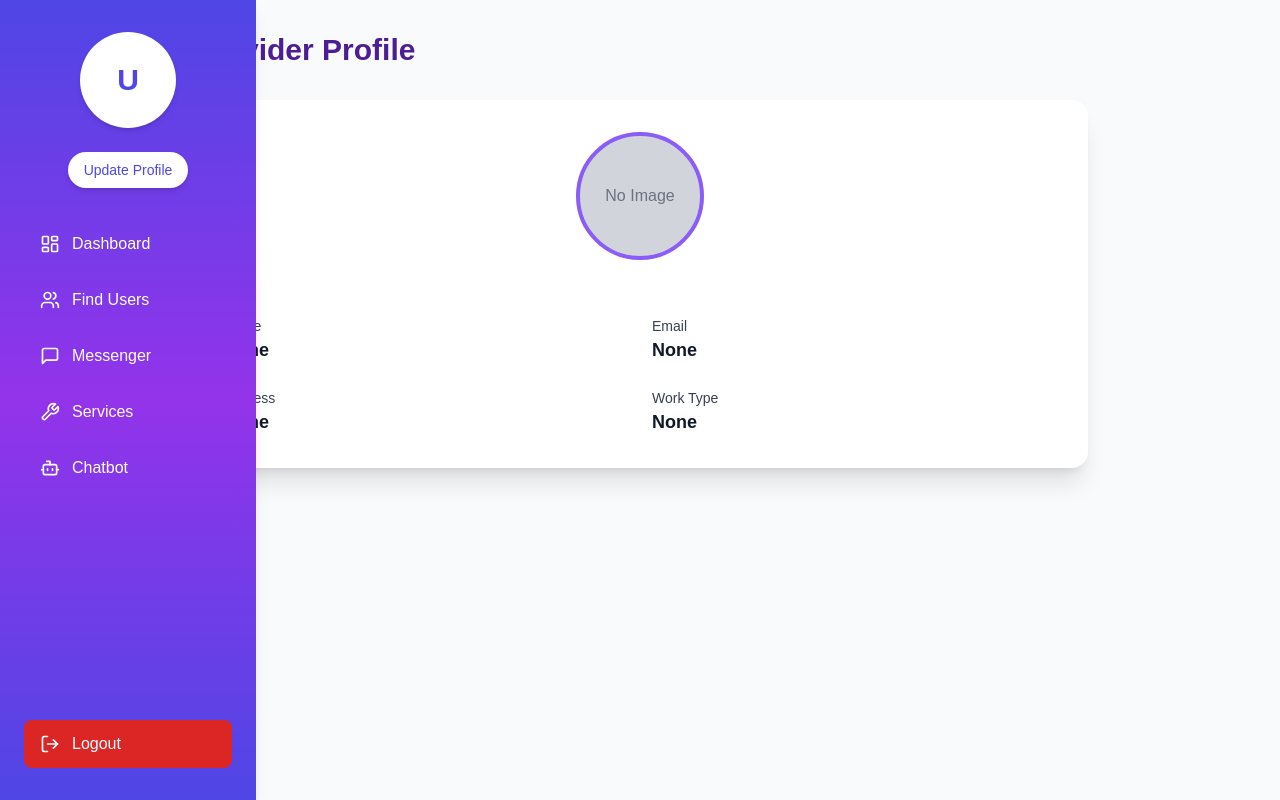
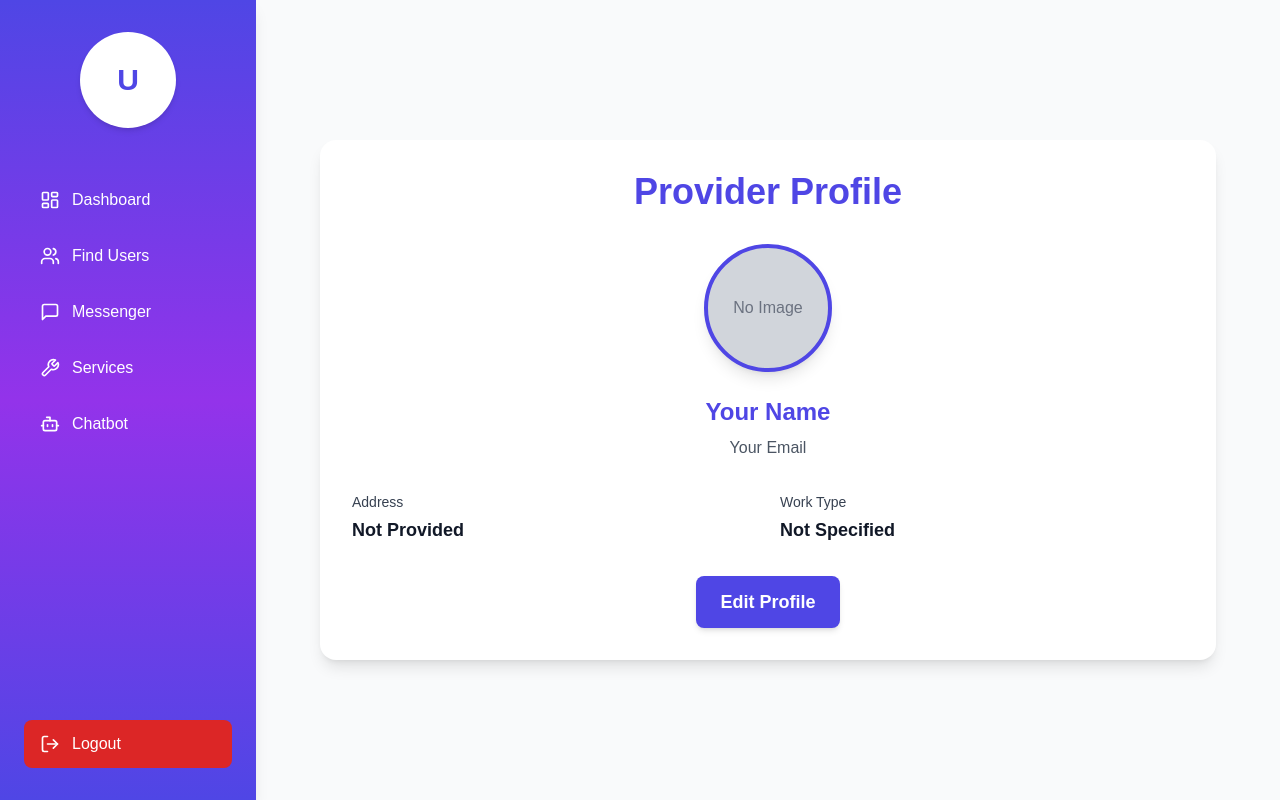
Before and after one commit to gfor-gour/Service_Connect-project350, a Next.js app in the folder client/: page /provider in a window 1280 px wide. Built offline with nearby package versions, Linux system fonts and the light colour scheme.

Commit message:
Profile: changed layout, Route,and update profile page design

```diff
--- a/client/src/app/components/Sidebar.tsx
+++ b/client/src/app/components/Sidebar.tsx
@@ -102,12 +102,6 @@ const Sidebar = () => {
             </span>
           </div>
           <h2 className="text-xl font-semibold">{userName}</h2>
-          <button
-            onClick={handleUpdateProfileClick}
-            className="mt-2 text-sm font-medium text-indigo-600 bg-white px-4 py-2 rounded-full shadow-md hover:bg-gray-100 transition"
-          >
-            Update Profile
-          </button>
         </div>
 
         <nav className="flex-1">
--- a/client/src/app/provider-profile/page.tsx
+++ b/client/src/app/provider-profile/page.tsx
@@ -146,13 +146,12 @@ const ProviderProfile = () => {
   return (
     <div className="flex min-h-screen bg-gray-50 dark:bg-gray-900">
       <Sidebar />
-      <div className="flex-1 p-8">
-        <div className="max-w-5xl mx-auto">
-          <h1 className="text-4xl font-extrabold mb-8 text-indigo-600 dark:text-indigo-400">
+      <div className="flex-1 lg:ml-64 flex items-center justify-center p-8">
+        <div className="max-w-4xl w-full bg-white dark:bg-gray-800 rounded-2xl shadow-lg p-8">
+          <h1 className="text-4xl font-extrabold mb-8 text-indigo-600 dark:text-indigo-400 text-center">
             Provider Dashboard
           </h1>
 
-          <div className="bg-white dark:bg-gray-800 rounded-2xl shadow-lg p-8">
           <div className="flex flex-col items-center mb-8">
             <div className="relative mb-6">
               <img
@@ -250,7 +249,6 @@ const ProviderProfile = () => {
         </div>
       </div>
     </div>
-    </div>
   );
 };
 
--- a/client/src/app/provider/page.tsx
+++ b/client/src/app/provider/page.tsx
@@ -66,49 +66,62 @@ const ProviderPage = () => {
   }
 
   return (
-    <div className="flex min-h-screen bg-gray-50">
+    <div className="flex min-h-screen bg-gray-50 dark:bg-gray-900">
       <Sidebar />
-      <div className="flex-1 p-8">
-        <div className="max-w-4xl mx-auto">
-          <h1 className="text-3xl font-bold mb-8 text-violet-900">Provider Profile</h1>
+      <div className="flex-1 lg:ml-64 flex items-center justify-center p-8">
+        <div className="max-w-4xl w-full bg-white dark:bg-gray-800 rounded-2xl shadow-lg p-8">
+          <h1 className="text-4xl font-extrabold mb-8 text-indigo-600 dark:text-indigo-400 text-center">
+            Provider Profile
+          </h1>
 
-          <div className="bg-white rounded-2xl shadow-xl p-8">
           <div className="flex flex-col items-center mb-8">
             <div className="relative mb-6">
               {profile.profilePicture ? (
                 <img
                   src={profile.profilePicture}
                   alt="Profile"
-                    className="w-32 h-32 rounded-full object-cover border-4 border-violet-500"
+                  className="w-32 h-32 rounded-full object-cover border-4 border-indigo-600 shadow-lg"
                 />
               ) : (
-                  <div className="w-32 h-32 rounded-full bg-gray-300 flex items-center justify-center border-4 border-violet-500">
+                <div className="w-32 h-32 rounded-full bg-gray-300 flex items-center justify-center border-4 border-indigo-600 shadow-lg">
                   <span className="text-gray-500">No Image</span>
                 </div>
               )}
             </div>
+            <h2 className="text-2xl font-bold text-indigo-600 dark:text-indigo-400 mb-2">
+              {profile.name || "Your Name"}
+            </h2>
+            <p className="text-gray-600 dark:text-gray-300">
+              {profile.email || "Your Email"}
+            </p>
           </div>
 
-            <div className="space-y-6">
           <div className="grid grid-cols-1 md:grid-cols-2 gap-6">
             <div>
-                  <p className="text-sm font-medium text-gray-700">Name</p>
-                  <p className="text-lg font-semibold text-gray-900">{profile.name || "None"}</p>
+              <p className="text-sm font-medium text-gray-700 dark:text-gray-300 mb-1">
+                Address
+              </p>
+              <p className="text-lg font-semibold text-gray-900 dark:text-gray-200">
+                {profile.address || "Not Provided"}
+              </p>
             </div>
             <div>
-                  <p className="text-sm font-medium text-gray-700">Email</p>
-                  <p className="text-lg font-semibold text-gray-900">{profile.email || "None"}</p>
-                </div>
-                <div>
-                  <p className="text-sm font-medium text-gray-700">Address</p>
-                  <p className="text-lg font-semibold text-gray-900">{profile.address || "None"}</p>
-                </div>
-                <div>
-                  <p className="text-sm font-medium text-gray-700">Work Type</p>
-                  <p className="text-lg font-semibold text-gray-900 capitalize">{profile.workType || "None"}</p>
+              <p className="text-sm font-medium text-gray-700 dark:text-gray-300 mb-1">
+                Work Type
+              </p>
+              <p className="text-lg font-semibold text-gray-900 dark:text-gray-200 capitalize">
+                {profile.workType || "Not Specified"}
+              </p>
             </div>
           </div>
-            </div>
+
+          <div className="mt-8 text-center">
+            <button
+              onClick={() => (window.location.href = "/provider-profile")}
+              className="px-6 py-3 text-lg font-bold text-white bg-indigo-600 rounded-lg shadow-md hover:bg-indigo-700 transition"
+            >
+              Edit Profile
+            </button>
           </div>
         </div>
       </div>
```
Lines whose indentation alone changed are shown as unchanged.
